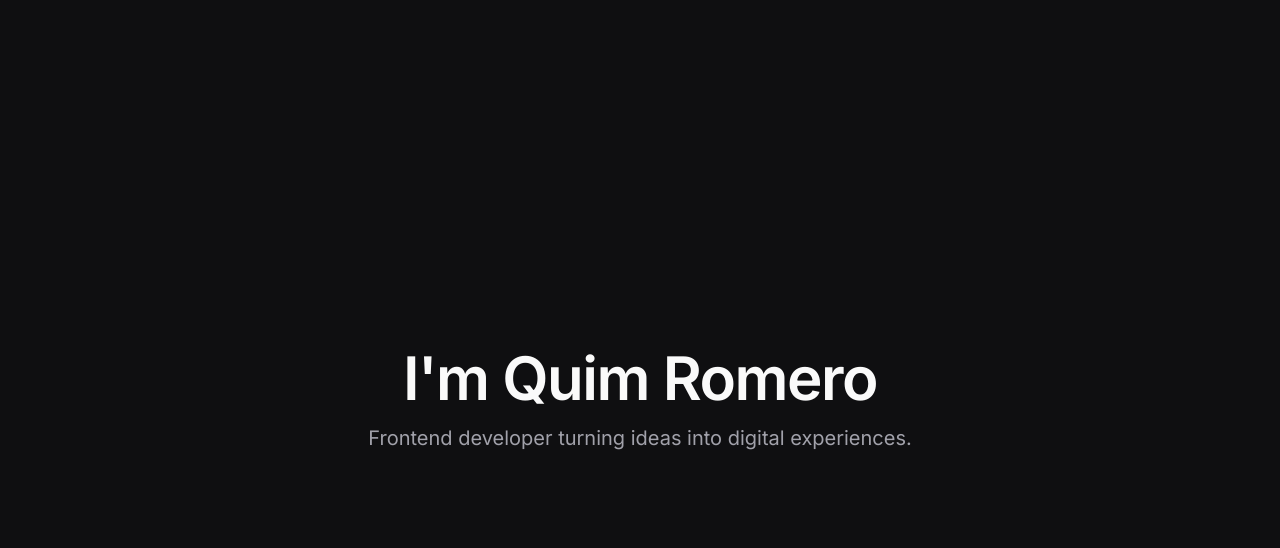
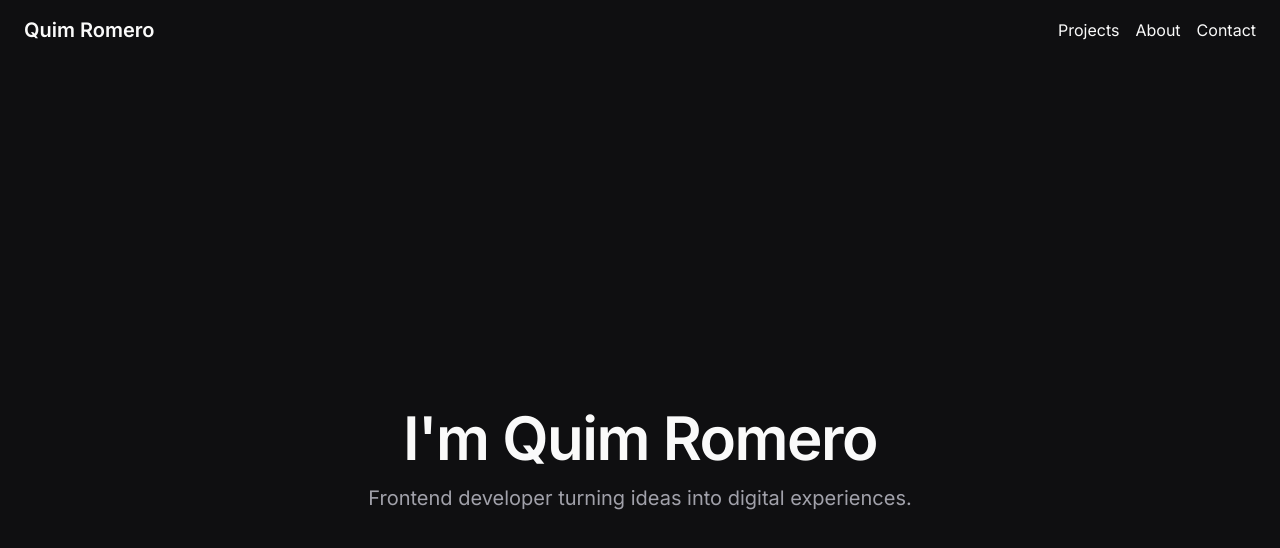
Before and after one commit to quim-romero/portfolio, a React (Vite) app: page / in a window 1280 px wide. Shown: the top 548 px of the page. Built offline with nearby package versions, Linux system fonts and the light colour scheme.

Commit message:
Add Navbar component

```diff
--- a/src/components/Layout.jsx
+++ b/src/components/Layout.jsx
@@ -1,6 +1,9 @@
+import Navbar from './Navbar'
+
 const Layout = ({ children }) => {
   return (
     <div className="min-h-screen flex flex-col">
+      <Navbar />
       <main className="flex-1">{children}</main>
     </div>
   )
--- /dev/null
+++ b/src/components/Navbar.jsx
@@ -0,0 +1,24 @@
+import { Link } from 'react-router-dom'
+
+const Navbar = () => {
+  return (
+    <header className="w-full py-4 px-6 flex justify-between items-center">
+      <Link to="/" className="text-xl font-bold">
+        Quim Romero
+      </Link>
+      <nav className="space-x-4">
+        <Link to="/projects" className="hover:underline">
+          Projects
+        </Link>
+        <Link to="/about" className="hover:underline">
+          About
+        </Link>
+        <Link to="/contact" className="hover:underline">
+          Contact
+        </Link>
+      </nav>
+    </header>
+  )
+}
+
+export default Navbar
--- /dev/null
+++ b/src/pages/Projects.jsx
@@ -0,0 +1,10 @@
+const Projects = () => {
+  return (
+    <section className="min-h-screen px-6 py-12">
+      <h1 className="text-4xl font-bold mb-4">Projects</h1>
+      <p className="text-muted">A selection of work I've crafted with care.</p>
+    </section>
+  )
+}
+
+export default Projects
```
